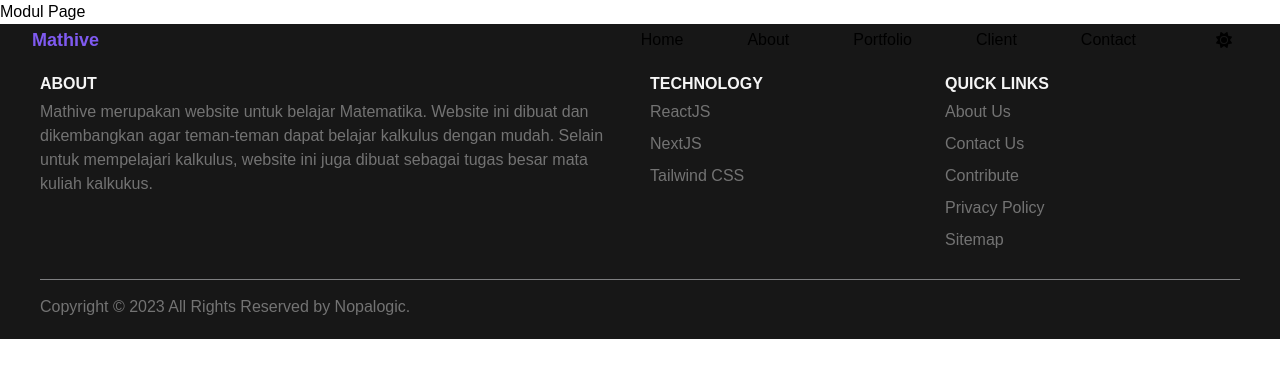
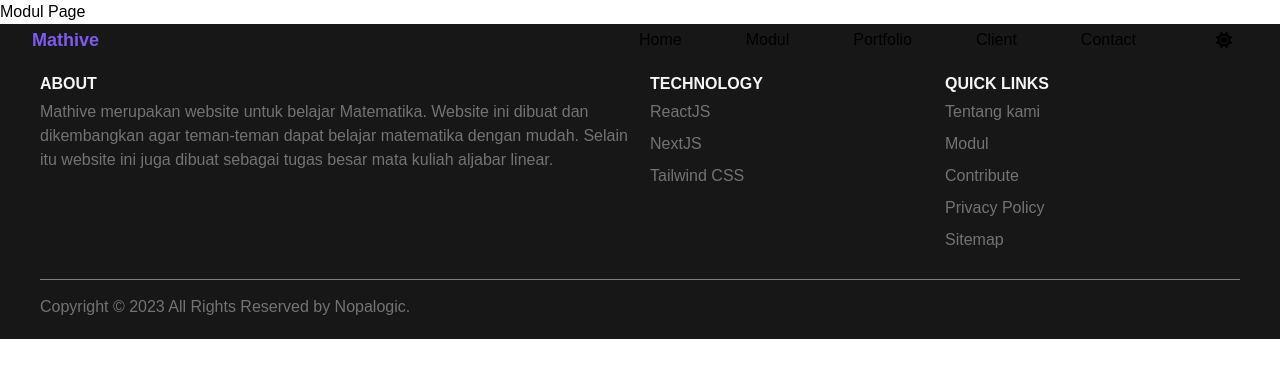
Before and after one commit to Nopalogic/mathive-project, a Next.js app: page /modul in a window 1280 px wide. Shown: the top 378 px of the page. Built offline with nearby package versions, Linux system fonts and the light colour scheme.

Commit message:
add module page route

```diff
--- a/components/Footer.js
+++ b/components/Footer.js
@@ -8,8 +8,8 @@ export default function Footer() {
 					<div className="w-full pb-3 lg:mr-5 lg:w-1/2">
 						<h6 className="my-1 text-base uppercase font-semibold text-neutral-100">About</h6>
 						<p className="">
-							Mathive merupakan website untuk belajar Matematika. Website ini dibuat dan dikembangkan agar teman-teman dapat belajar kalkulus dengan mudah. Selain untuk
-							mempelajari kalkulus, website ini juga dibuat sebagai tugas besar mata kuliah kalkukus.
+							Mathive merupakan website untuk belajar Matematika. Website ini dibuat dan dikembangkan agar teman-teman dapat belajar matematika dengan mudah. Selain itu website ini juga dibuat sebagai
+							tugas besar mata kuliah aljabar linear.
 						</p>
 					</div>
 
@@ -25,8 +25,8 @@ export default function Footer() {
 					<div className="w-full pb-3 lg:w-1/4">
 						<h6 className="my-1 text-base uppercase font-semibold text-neutral-100">Quick Links</h6>
 						<div className="flex flex-col gap-2">
-							<Link href="/">About Us</Link>
-							<Link href="/">Contact Us</Link>
+							<Link href="/">Tentang kami</Link>
+							<Link href="/modul">Modul</Link>
 							<Link href="/">Contribute</Link>
 							<Link href="/">Privacy Policy</Link>
 							<Link href="/">Sitemap</Link>
@@ -36,9 +36,7 @@ export default function Footer() {
 
 				<hr className="my-[15px] opacity-50" />
 
-				<p className="">
-					Copyright &copy; 2023 All Rights Reserved by Nopalogic.
-				</p>
+				<p className="">Copyright &copy; 2023 All Rights Reserved by Nopalogic.</p>
 			</div>
 		</footer>
 	);
--- a/components/Navbar.js
+++ b/components/Navbar.js
@@ -37,27 +37,27 @@ export default function Navbar() {
 						>
 							<ul className="block lg:flex">
 								<li className="group">
-									<Link href="#home" className="mx-8 flex py-2 text-base group-hover:text-primary dark:text-white">
+									<Link href="/" className="mx-8 flex py-2 text-base group-hover:text-primary dark:text-white">
 										Home
 									</Link>
 								</li>
 								<li className="group">
-									<Link href="#about" className="mx-8 flex py-2 text-base group-hover:text-primary dark:text-white">
-										About
+									<Link href="/modul" className="mx-8 flex py-2 text-base group-hover:text-primary dark:text-white">
+										Modul
 									</Link>
 								</li>
 								<li className="group">
-									<Link href="#portfolio" className="mx-8 flex py-2 text-base group-hover:text-primary dark:text-white">
+									<Link href="/" className="mx-8 flex py-2 text-base group-hover:text-primary dark:text-white">
 										Portfolio
 									</Link>
 								</li>
 								<li className="group">
-									<Link href="#clients" className="mx-8 flex py-2 text-base group-hover:text-primary dark:text-white">
+									<Link href="/" className="mx-8 flex py-2 text-base group-hover:text-primary dark:text-white">
 										Client
 									</Link>
 								</li>
 								<li className="group">
-									<Link href="#contact" className="mx-8 flex py-2 text-base group-hover:text-primary dark:text-white">
+									<Link href="/" className="mx-8 flex py-2 text-base group-hover:text-primary dark:text-white">
 										Contact
 									</Link>
 								</li>
```
